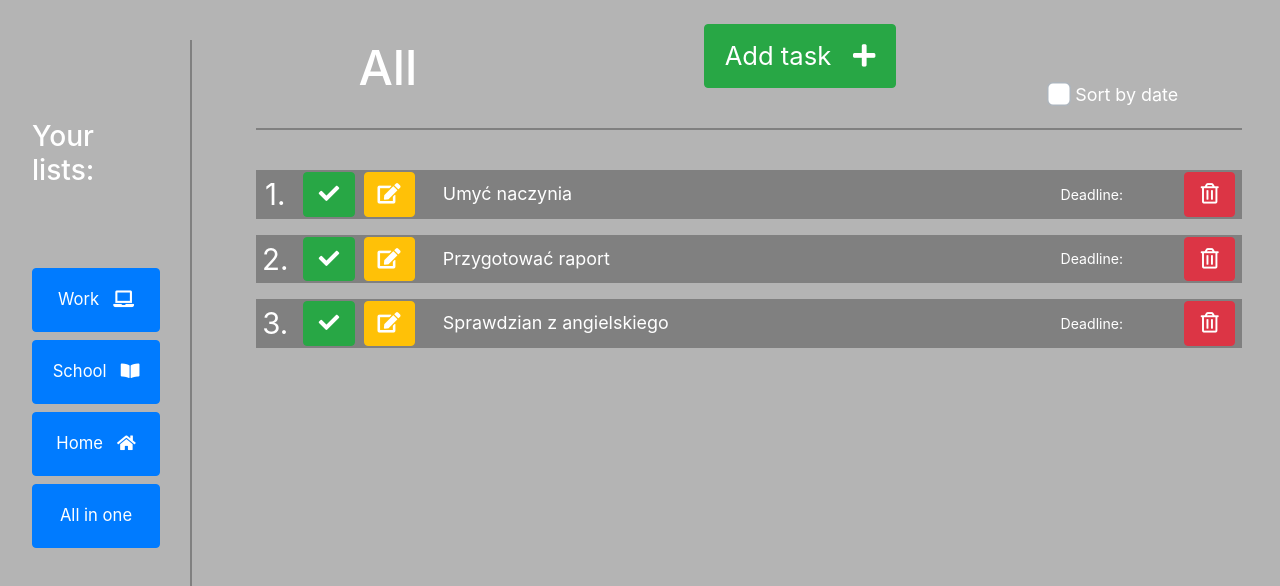
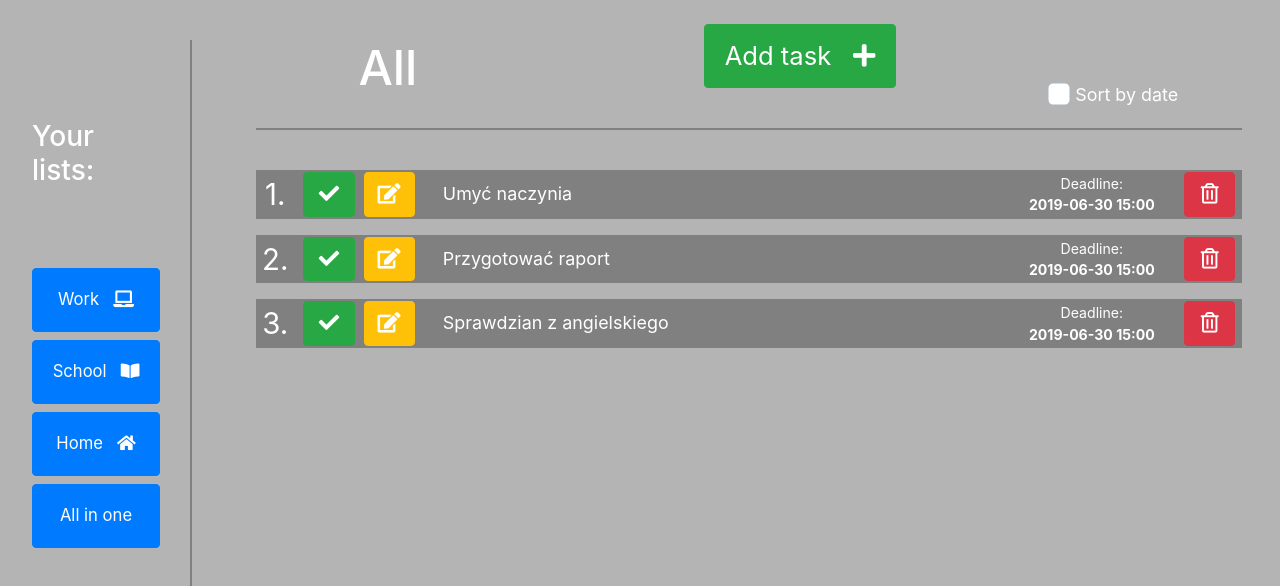
Before and after one commit to pazikbartek/ToDoApp, a React (Create React App) app: page / in a window 1280 px wide. Shown: the top 586 px of the page. Built offline with nearby package versions, Linux system fonts and the light colour scheme.

Commit message:
controlled form

```diff
--- a/src/TaskList.js
+++ b/src/TaskList.js
@@ -10,8 +10,8 @@ class TaskList extends Component{
                 Id:0,
                 name:"Umyć naczynia",
                 category: "Home",
-                date: "",
-                time:"",
+                date: "2019-06-30",
+                time:"15:00",
                 removed: false,
                 done: false
             },
@@ -19,8 +19,8 @@ class TaskList extends Component{
                 Id:1,
                 name:"Przygotować raport",
                 category: "Work",
-                date: "",
-                time:"",
+                date: "2019-06-30",
+                time:"15:00",
                 removed: false,
                 done: false
             },
@@ -28,21 +28,24 @@ class TaskList extends Component{
                 Id:2,
                 name:"Sprawdzian z angielskiego",
                 category: "School",
-                date: "",
-                time:"",
+                date: "2019-06-30",
+                time:"15:00",
                 removed: false,
                 done: false
             },
         ],
 
+
         editorOn: false,
-        taskNumber: 0,
+        maxLength: false,
+        dateGiven: false,
+        taskNumber: 3,
         newTask:{
             Id:"",
             name:"",
             date: "",
             time:"",
-            category:"",
+            category:"Work",
             done: false,
             removed: false
         }
@@ -53,6 +56,7 @@ class TaskList extends Component{
         newTask2.name = e.target.value;
         this.setState({
             newTask:newTask2,
+            maxLength: this.state.newTask.name.length===54 ?  true : false
         })
     }
 
@@ -62,12 +66,14 @@ class TaskList extends Component{
             newTask2.date = e.target.value;
             this.setState({
                 newTask:newTask2,
+                dateGiven:true,
             })
         }
         else{
             newTask2.time = e.target.value;
             this.setState({
                 newTask:newTask2,
+                timeGiven: true,
             })
         }
     }
@@ -80,6 +86,7 @@ class TaskList extends Component{
         })
     }
     handleSubmit = () =>{
+        if(this.state.newTask.date&&this.state.newTask.time){
             const newTask2 = {...this.state.newTask}
             newTask2.Id = this.state.taskNumber;
             const changedTasks = [...this.state.tasks]
@@ -89,6 +96,11 @@ class TaskList extends Component{
                 taskNumber: this.state.taskNumber + 1,
                 editorOn: false
             })
+        }else{
+            this.setState({
+                dateGiven: true,
+            })
+        }
     }
 
     handleAddTask = () =>{
@@ -169,7 +181,6 @@ class TaskList extends Component{
                 else return null
             })
         }
-
         return (
             <main>
                 {this.state.editorOn ? <Edit
@@ -182,7 +193,8 @@ class TaskList extends Component{
                     handleCategory={this.handleCategory}
                     valueCategory={this.state.newTask.category}
                     handleSubmit={this.handleSubmit}
-                     /> : null}
+                    maxLength={this.state.maxLength}
+                    dateGiven={this.state.dateGiven}/> : null}
 
                 <AddTask curCat={this.props.curCat} icon={this.props.icon} onclick={this.handleAddTask}/>
                 <div className="tasklist">
--- a/src/edit.js
+++ b/src/edit.js
@@ -6,16 +6,18 @@ class Edit extends Component{
             <div className="editor">
                 <button type="button" onClick={this.props.exit} className="btn btn-danger b"><i className="fas fa-times"></i></button>
                 <div className="form">
-                    <label htmlFor="task">Task name:</label>
-                    <input className="form-control" onChange={this.props.handleTaskName} value={this.props.valueName}  type="text" placeholder="Write your task..." id="task"/>
+
+                    <label htmlFor="task">Task name:</label> {this.props.maxLength ? <span className="warning"><b> Maksymalna liczba znaków to 55!</b></span> : null}
+                    <input maxLength={55} className="form-control" onChange={this.props.handleTaskName} value={this.props.valueName}  type="text" placeholder="Write your task..." id="task"/>
 
                     Deadline: <br />
                     <input type="date" onChange={this.props.handleDate} value={this.props.valueDate} />
-                    <input type="time" onChange={this.props.handleDate} value={this.props.valueTime}/> <br/>
+                    <input type="time" onChange={this.props.handleDate} value={this.props.valueTime}/>
+                    {this.props.dateGiven ? <span className="datewarning"><b> Enter the date!</b></span> : null} <br/>
 
                     <label className="mr-sm-2" htmlFor="inlineFormCustomSelect">Choose list:</label>
                     <select className="custom-select mr-sm-2" onChange={this.props.handleCategory} value={this.props.valueCategory} id="inlineFormCustomSelect">
-                        <option value="Work">Work</option>
+                        <option value="Work" defaultValue="Work">Work</option>
                         <option value="School">School</option>
                         <option value="Home">Home</option>
                     </select>
--- a/src/style.css
+++ b/src/style.css
@@ -65,7 +65,6 @@ label.custom-control-label::before{
   height:3.8vw;
   margin: 0 0 2vh 0;
   background-color: gray;
-
 }
 .btn.btn-success.b{
   width:4vw;
@@ -86,6 +85,7 @@ label.custom-control-label::before{
   text-align: left;
   font-size:1.4vw;
   padding: 0 0 0 1.5vw;
+  overflow: hidden;
 }
 .task p.deadline{
   font-size:1.1vw;
@@ -178,6 +178,17 @@ input[type="time"]{
   right:5vw;
   text-align:center;
 }
+.warning{
+  font-size: 1vw;
+  color:red;
+  margin: 0 0 0 2vw;
+}
+.datewarning{
+  color:red;
+  margin: 0 0 0 0.2vw;
+  font-size: 1vw;
+  animation: show 2s forwards;
+}
 
 @keyframes visibility{
   0% {opacity:1}
@@ -188,3 +199,8 @@ input[type="time"]{
   0% {opacity:1}
   100% {opacity:0.7}
 }
+@keyframes show{
+  0%{opacity:1}
+  100%{opacity:0;
+}
+}
```
Lines whose indentation alone changed are shown as unchanged.
